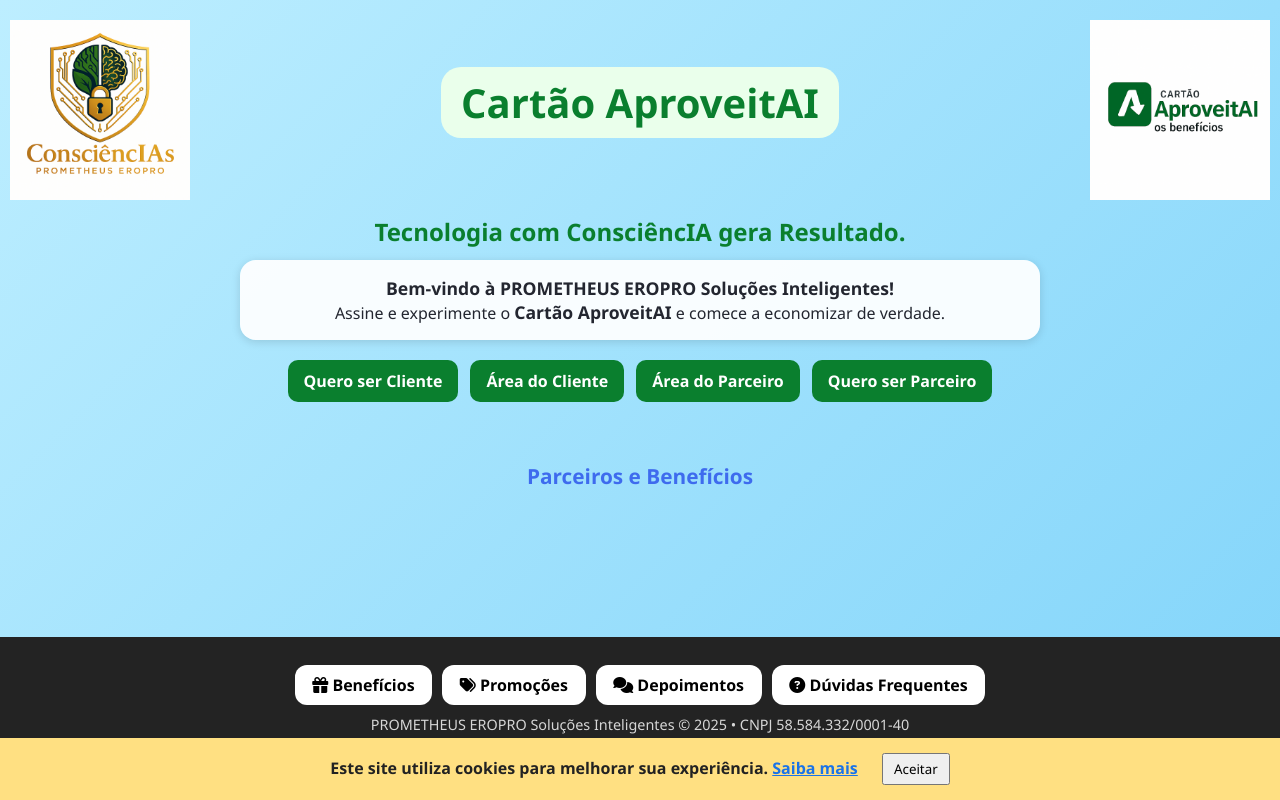
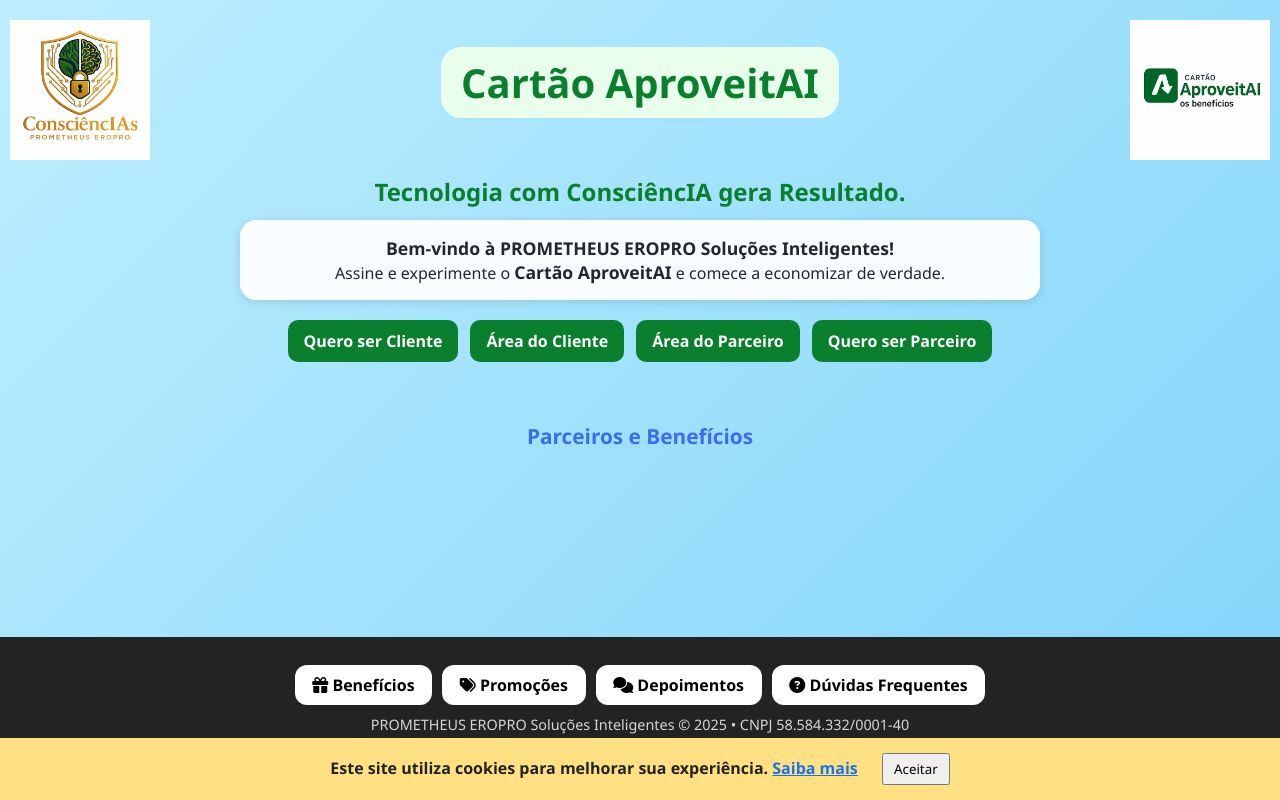
Before and after one commit to prometheus-eropro/site-aproveitai, a plain HTML site: page index.html in a window 1280 px wide. Drawn offline with nearby package versions, Linux system fonts and the light colour scheme; no server answers.

Commit message:
Add files via upload

```diff
--- a/index.html
+++ b/index.html
@@ -1,35 +1,13 @@
 <!DOCTYPE html>
 <html lang="pt-BR">
 <head>
-<meta name="viewport" content="width=device-width, initial-scale=1.0">
-
  <link rel="stylesheet" href="https://cdnjs.cloudflare.com/ajax/libs/font-awesome/6.4.0/css/all.min.css">
   <meta charset="UTF-8">
   <meta name="viewport" content="width=device-width, initial-scale=1.0">
   <title>Cartão AproveitAI</title>
-<!-- Favicon tradicional (PC) -->
-<link rel="icon" href="favicon.ico" type="image/x-icon" />
-
-<!-- Apple iOS Icon -->
-<link rel="apple-touch-icon" sizes="180x180" href="logo-aproveitai.png">
-
   <link rel="manifest" href="/manifest.webmanifest">
   <meta name="theme-color" content="#0a7f2e">
   <style>
-body, html {
-  min-height: 100vh;
-  display: flex;
-  flex-direction: column;
-  justify-content: flex-start;
-}
-
-.wrap {
-  flex-grow: 1;
-  display: flex;
-  flex-direction: column;
-  justify-content: center;
-}
-
     :root {
       --verde: #0a7f2e;
       --verde-esc: #085e22;
@@ -56,8 +34,8 @@ body, html {
       margin-bottom: 15px;
     }
     .logo-line img {
-      max-height: 180px;
-      max-width: 60%;
+      max-height: 140px;
+      max-width: 45%;
     }
     .brand-name {
       font-size: 2.5rem;
@@ -172,8 +150,7 @@ body, html {
       <a href="areadocliente.html">Área do Cliente</a>
       <a href="areadoparceiro.html">Área do Parceiro</a>
       <a href="cadastroparceiro.html">Quero ser Parceiro</a>
-
- </div>
+    </div>
   </div>
 
   <div class="section">Parceiros e Benefícios</div>
```
